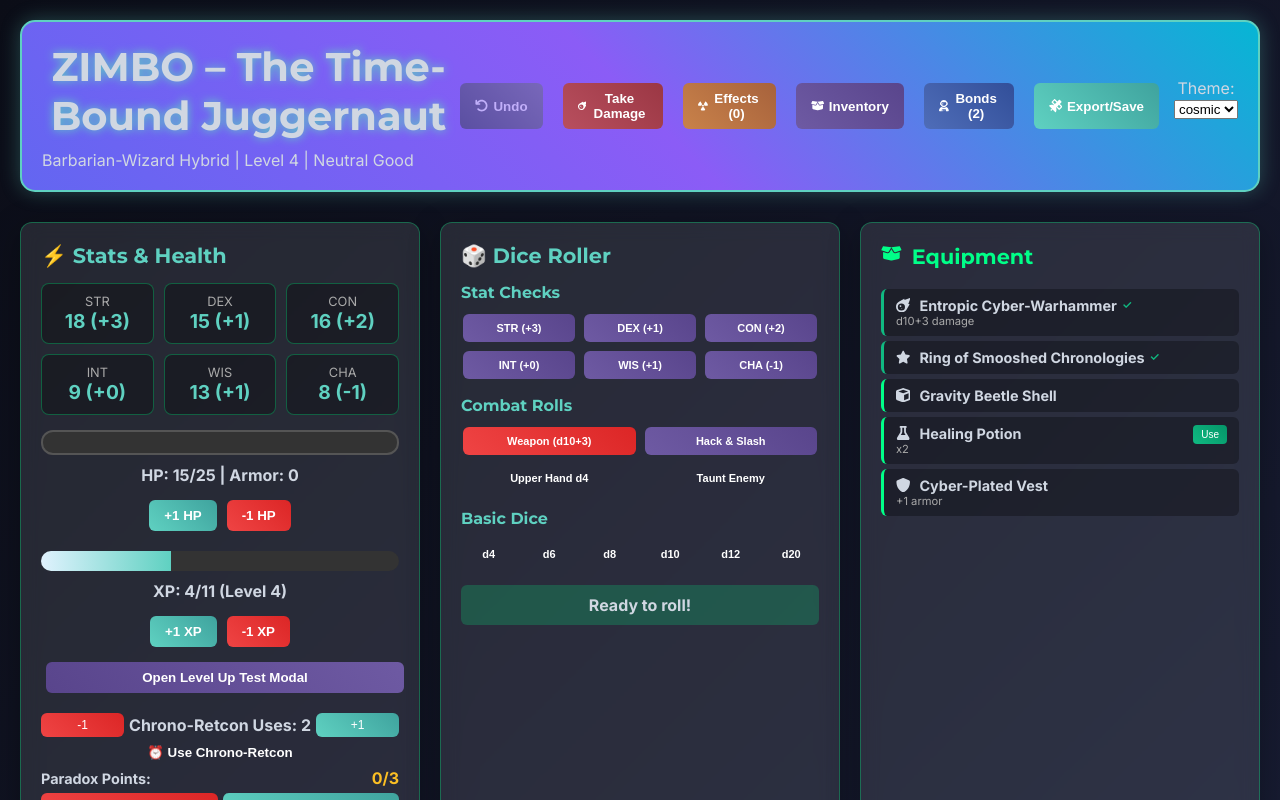
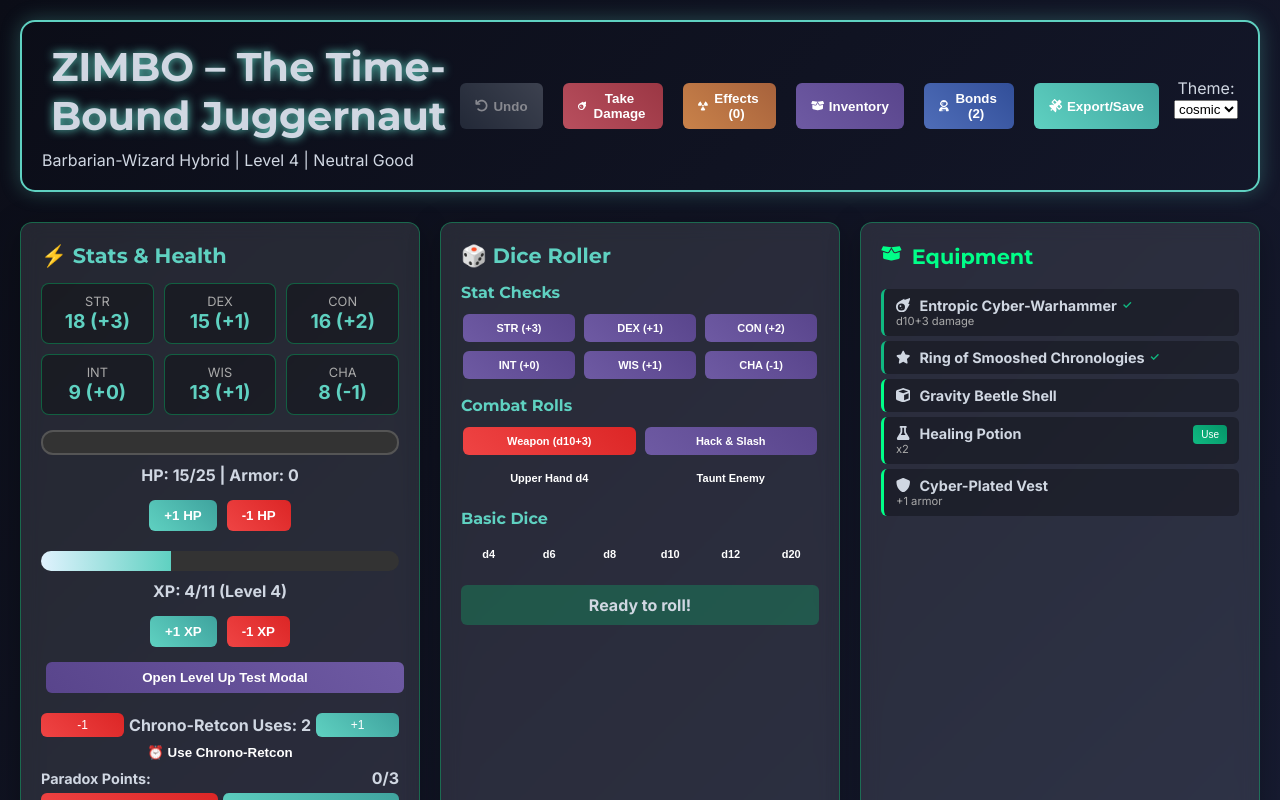
Before and after one commit to thwoom/zimbo-tauri-character-sheet, a React (Vite) app: page / in a window 1280 px wide. Shown: the top 800 px of the page. Built offline with nearby package versions, Linux system fonts and the light colour scheme.

Commit message:
refactor: unify theme variables (#149)

```diff
--- a/src/state/ThemeContext.jsx
+++ b/src/state/ThemeContext.jsx
@@ -7,12 +7,18 @@ export const ThemeProvider = ({ children }) => {
   const [theme, setTheme] = useState(() => localStorage.getItem('theme') || DEFAULT_THEME);
 
   useEffect(() => {
-    const themeVars = THEMES[theme];
-    if (themeVars) {
-      Object.entries(themeVars).forEach(([key, value]) => {
+    const allVars = new Set();
+    Object.values(THEMES).forEach((vars) => {
+      Object.keys(vars).forEach((key) => allVars.add(key));
+    });
+
+    allVars.forEach((key) => {
+      const value = THEMES[theme][key];
+      if (value !== undefined) {
         document.documentElement.style.setProperty(key, value);
-      });
-    }
+      }
+    });
+
     localStorage.setItem('theme', theme);
   }, [theme]);
 
--- a/src/state/theme.js
+++ b/src/state/theme.js
@@ -1,16 +1,107 @@
+export const cosmicTheme = {
+  '--color-bg-start': '#0b0d17',
+  '--color-bg-end': '#1a1f38',
+  '--color-text': '#d0d7e2',
+
+  '--color-accent': '#5fd1c1',
+  '--color-accent-dark': '#3fa39e',
+  '--color-accent-darker': '#2b6c65',
+  '--color-accent-rgb': '95, 209, 193',
+
+  '--color-gray-400': '#6b7280',
+  '--color-gray-500': '#4b5563',
+  '--color-gray-600': '#374151',
+
+  '--color-red': '#b84f5e',
+  '--color-red-dark': '#9b3744',
+  '--color-red-rgb': '184, 79, 94',
+
+  '--color-orange': '#c9824a',
+  '--color-orange-dark': '#a7623c',
+  '--color-orange-rgb': '201, 130, 74',
+
+  '--color-purple': '#6e5aa3',
+  '--color-purple-dark': '#59458c',
+
+  '--color-blue': '#4f6db8',
+  '--color-blue-dark': '#324f99',
+
+  '--color-green': '#4ab381',
+  '--color-green-dark': '#3a8f66',
+  '--color-green-rgb': '74, 179, 129',
+
+  '--overlay-poison': 'rgba(var(--color-accent-rgb), 0.1)',
+  '--overlay-burning': 'rgba(var(--color-red-rgb), 0.15)',
+  '--overlay-shocked-blue': 'rgba(79, 109, 184, 0.1)',
+  '--overlay-shocked-gold': 'rgba(169, 142, 98, 0.1)',
+  '--overlay-frozen': 'rgba(var(--color-accent-rgb), 0.1)',
+  '--overlay-blessed': 'rgba(251, 191, 36, 0.1)',
+  '--overlay-dark': 'rgba(0, 0, 0, 0.2)',
+  '--overlay-darker': 'rgba(0, 0, 0, 0.3)',
+
+  '--panel-bg': 'rgba(255, 255, 255, 0.1)',
+  '--panel-border': 'rgba(var(--color-accent-rgb), 0.3)',
+  '--panel-shadow': 'rgba(0, 0, 0, 0.3)',
+
+  '--glow-shadow': 'rgba(var(--color-accent-rgb), 0.3)',
+  '--glow-shadow-strong': 'rgba(var(--color-accent-rgb), 0.6)',
+  '--text-glow': 'rgba(var(--color-accent-rgb), 0.5)',
+  '--loading-shimmer':
+    'linear-gradient(90deg, transparent, rgba(var(--color-accent-rgb), 0.2), transparent)',
+
+  '--success-border': 'var(--color-green)',
+  '--success-shadow': 'rgba(var(--color-green-rgb), 0.4)',
+  '--warning-border': 'var(--color-orange)',
+  '--warning-shadow': 'rgba(var(--color-orange-rgb), 0.4)',
+  '--error-border': 'var(--color-red)',
+  '--error-shadow': 'rgba(var(--color-red-rgb), 0.4)',
+
+  '--status-healthy-start': 'var(--color-green)',
+  '--status-healthy-end': 'var(--color-green-dark)',
+  '--status-healthy-shadow': 'rgba(var(--color-green-rgb), 0.6)',
+
+  '--status-injured-start': 'var(--color-orange)',
+  '--status-injured-end': 'var(--color-orange-dark)',
+  '--status-injured-shadow': 'rgba(var(--color-orange-rgb), 0.6)',
+
+  '--status-critical-start': 'var(--color-red)',
+  '--status-critical-end': 'var(--color-red-dark)',
+  '--status-critical-shadow': 'rgba(var(--color-red-rgb), 0.6)',
+
+  '--equipped-item-border': 'var(--color-green)',
+  '--equipped-item-bg': 'rgba(var(--color-green-rgb), 0.1)',
+  '--unequipped-item-border': 'var(--color-gray-400)',
+
+  '--critical-hit-start': '#c0a65a',
+  '--critical-hit-end': 'var(--color-orange)',
+  '--critical-failure-start': 'var(--color-red)',
+  '--critical-failure-end': 'var(--color-red-dark)',
+
+  '--background': 'linear-gradient(135deg, var(--color-bg-start), var(--color-bg-end))',
+  '--text-color': 'var(--color-text)',
+  '--accent-color': 'var(--color-accent)',
+  '--accent-shadow': 'var(--glow-shadow)',
+};
+
+export const classicTheme = {
+  ...cosmicTheme,
+  '--color-bg-start': '#f4f4f4',
+  '--color-bg-end': '#e0e0e0',
+  '--color-text': '#222222',
+  '--color-accent': '#3333ff',
+  '--color-accent-dark': '#1a1acc',
+  '--color-accent-darker': '#000099',
+  '--color-accent-rgb': '51, 51, 255',
+  '--color-gray-400': '#d1d5db',
+  '--color-gray-500': '#9ca3af',
+  '--color-gray-600': '#6b7280',
+  '--panel-bg': 'rgba(0, 0, 0, 0.05)',
+  '--panel-shadow': 'rgba(0, 0, 0, 0.1)',
+};
+
 export const THEMES = {
-  cosmic: {
-    '--background': 'linear-gradient(135deg, #1a1a2e, #16213e)',
-    '--text-color': '#e0e0e0',
-    '--accent-color': '#00ff88',
-    '--accent-shadow': 'rgba(0, 255, 136, 0.3)',
-  },
-  classic: {
-    '--background': '#f4f4f4',
-    '--text-color': '#222222',
-    '--accent-color': '#3333ff',
-    '--accent-shadow': 'rgba(51, 51, 255, 0.3)',
-  },
+  cosmic: cosmicTheme,
+  classic: classicTheme,
 };
 
 export const DEFAULT_THEME = 'cosmic';
--- a/src/styles/theme.css
+++ b/src/styles/theme.css
@@ -116,33 +116,10 @@
   --critical-failure-start: var(--color-red);
   --critical-failure-end: var(--color-red-dark);
 
-  /* Shared color map extensions */
-  --color-white: #ffffff;
-  --color-yellow: #fbbf24;
-  --color-purple-light: #8b5cf6;
-  --color-orange-light: #f97316;
-  --color-cyan: #06b6d4;
+  /* legacy variable aliases */
+  --background: linear-gradient(135deg, var(--color-bg-start), var(--color-bg-end));
+  --text-color: var(--color-text);
+  --accent-color: var(--color-accent);
+  --accent-shadow: var(--glow-shadow);
 
-  /* Header gradients for status effects */
-  --gradient-header-default: linear-gradient(
-    45deg,
-    #6366f1,
-    var(--color-purple-light),
-    var(--color-cyan)
-  );
-  --gradient-header-poisoned: linear-gradient(45deg, #22c55e, #059669, var(--color-cyan));
-  --gradient-header-burning: linear-gradient(
-    45deg,
-    #ef4444,
-    var(--color-orange-light),
-    var(--color-yellow)
-  );
-  --gradient-header-shocked: linear-gradient(45deg, #3b82f6, #eab308, var(--color-cyan));
-  --gradient-header-frozen: linear-gradient(45deg, var(--color-cyan), #3b82f6, #6366f1);
-  --gradient-header-blessed: linear-gradient(
-    45deg,
-    var(--color-yellow),
-    #f59e0b,
-    var(--color-cyan)
-  );
 }
```
